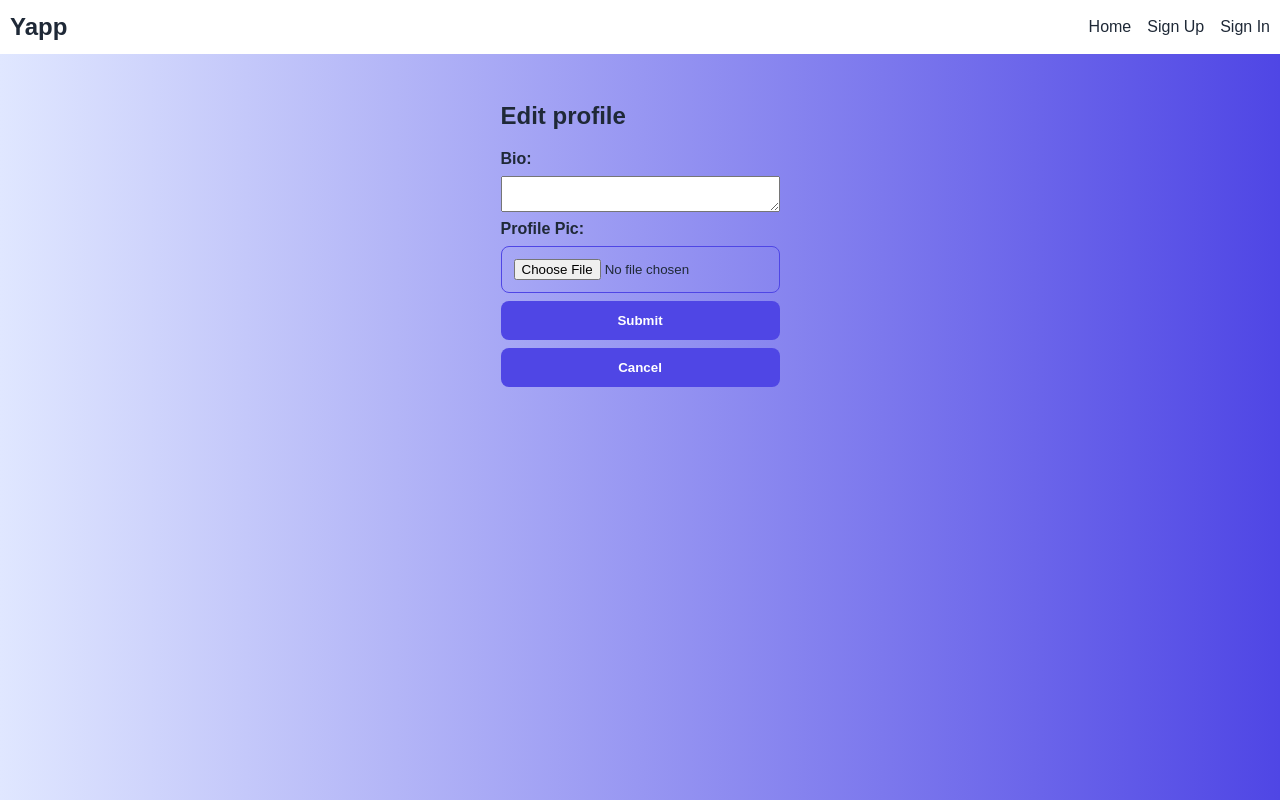
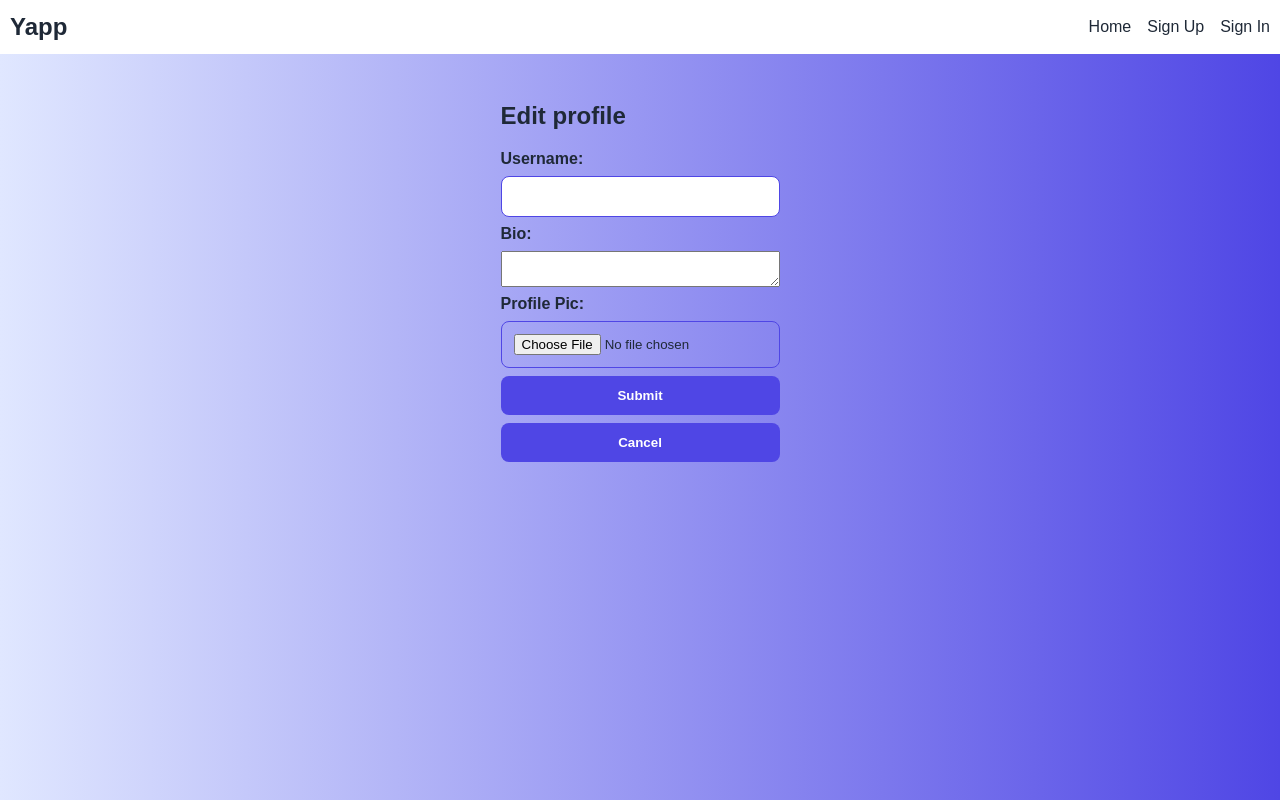
Before and after one commit to fatimaAhmed26/yapp-app-frontend, a React (Vite) app: page /users/1/edit in a window 1280 px wide. Built offline with nearby package versions, Linux system fonts and the light colour scheme; no server answers; a web font is replaced by a local one.

Commit message:
added username to editprofile

```diff
--- a/src/pages/EditProfile.jsx
+++ b/src/pages/EditProfile.jsx
@@ -8,12 +8,12 @@ const EditProfile = (props) => {
      const navigate = useNavigate()
      const [message, setMessage] = useState('')
      const [profilePic, setProfilePic]= useState(null)
-     const [formData, setFormData] = useState({ bio: ''})
+     const [formData, setFormData] = useState({ bio: '', username: ''})
 
     useEffect(() => {
              const fetchUser = async () => {
                  const userData = await show(userId)
-                 setFormData({bio: userData.bio || ''})
+                 setFormData({bio: userData.bio || '', username: userData.username || '' })
              }
              fetchUser()
          }, [userId])
@@ -31,6 +31,7 @@ const EditProfile = (props) => {
         try {
             const submitData = new FormData()
             submitData.append('bio', formData.bio)
+            submitData.append('username', formData.username)
             if (profilePic) {
                 submitData.append('profilePic', profilePic)
             }
@@ -50,6 +51,8 @@ const EditProfile = (props) => {
                 <h1>Edit profile</h1>
             </header>
             <form onSubmit={handleSubmit}>
+                Username:
+                <input type="text" name="username" value={formData.username} onChange={handleChange} />
                 Bio:
                 <textarea name="bio" value={formData.bio} onChange={handleChange} />
                 Profile Pic:
```
